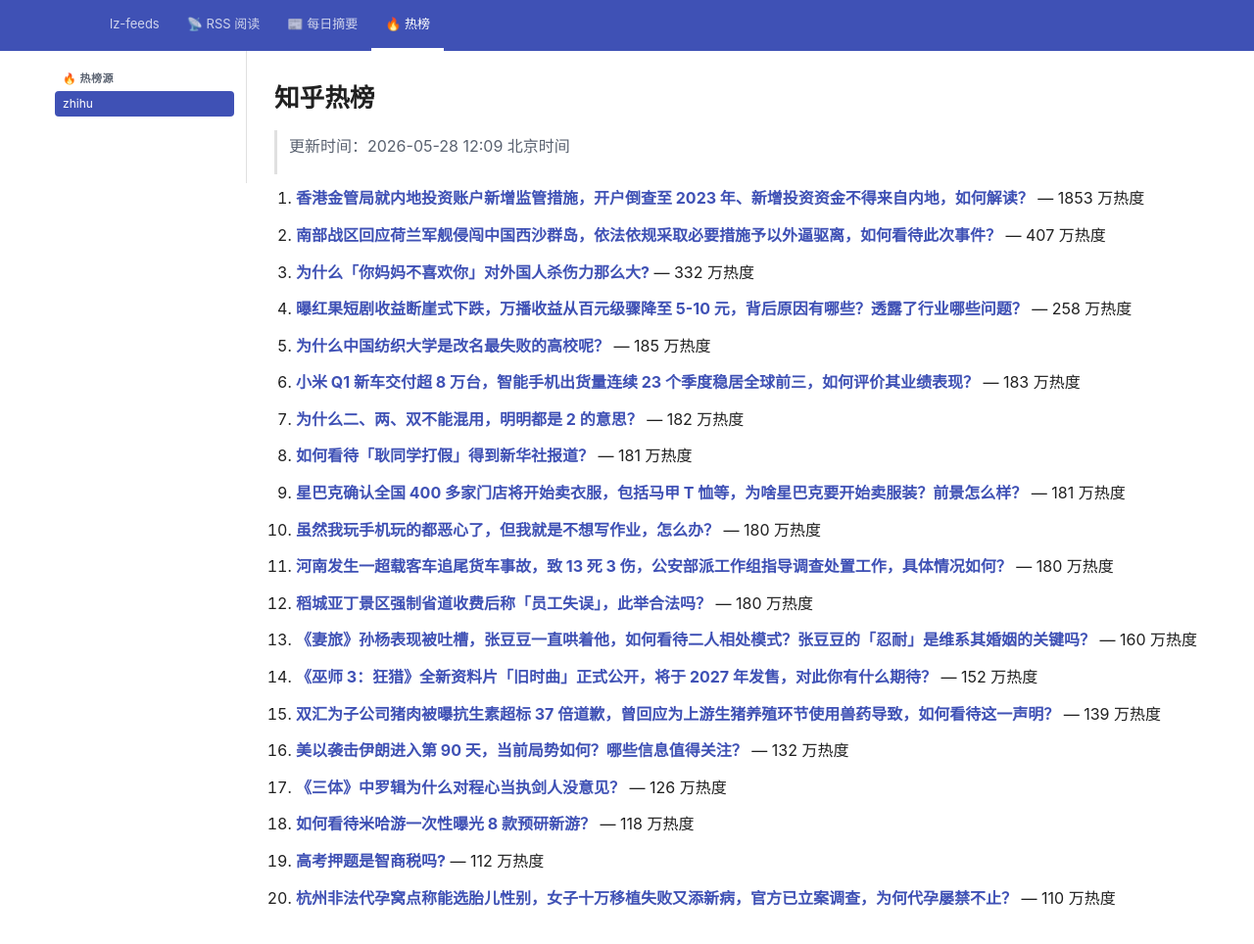
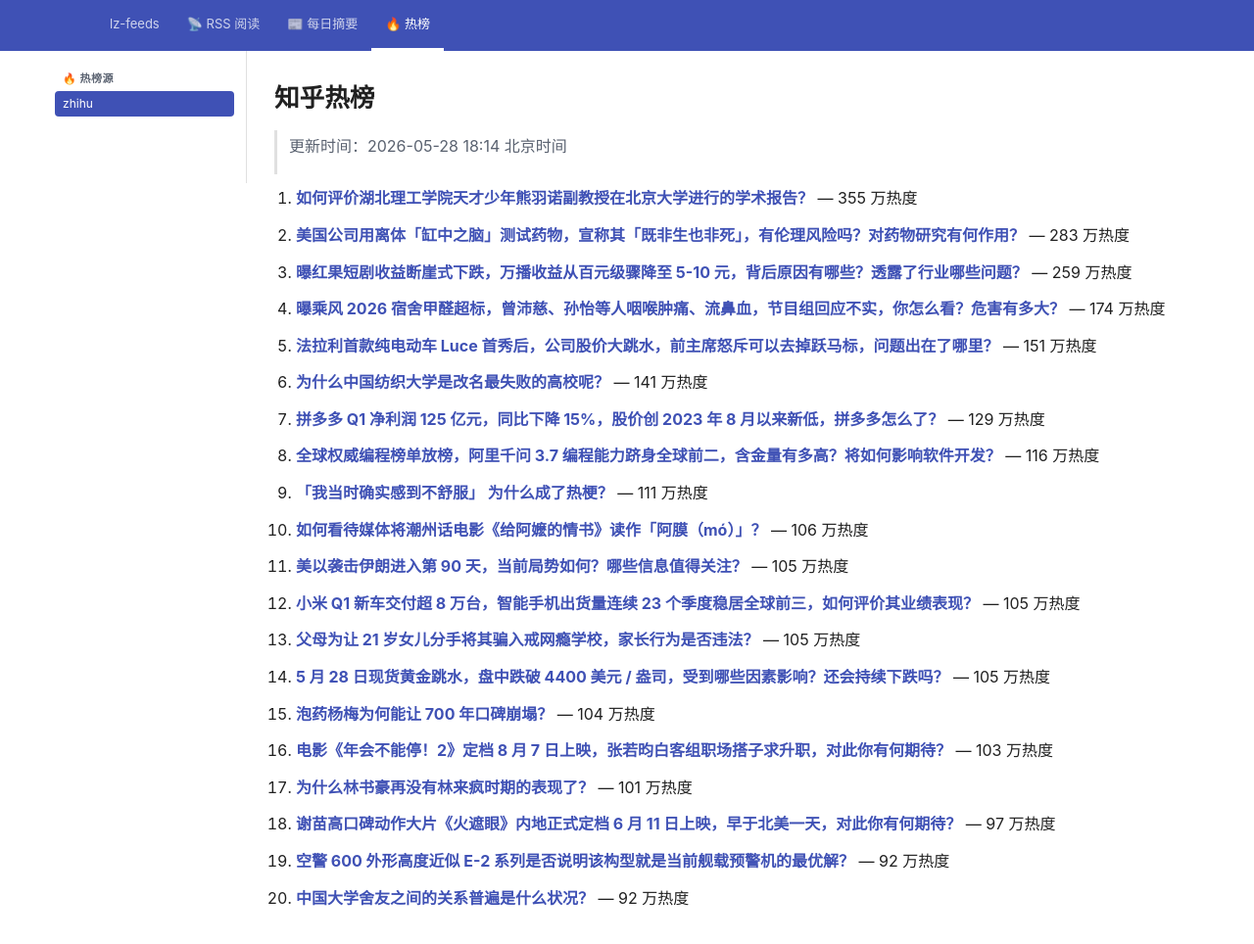
Before and after one commit to lizhang0101/lz-feeds, a Jekyll site: the page built from _hotlist/zhihu.md, in a window 1280 px wide and 994 px high. Shown: the top 964 px of the window at 98% size. Built offline with Jekyll 4.4.1, drawn with Linux system fonts in a browser that asks for light colours.

Commit message:
hotlist: 2026-05-28T10:14Z

```diff
--- a/_hotlist/zhihu.md
+++ b/_hotlist/zhihu.md
@@ -1,48 +1,48 @@
 ---
-updated: 2026-05-28 12:09 北京时间
+updated: 2026-05-28 18:14 北京时间
 count: 20
 ---
 
 # 知乎热榜
 
-> 更新时间：2026-05-28 12:09 北京时间
+> 更新时间：2026-05-28 18:14 北京时间
 
-1. **[香港金管局就内地投资账户新增监管措施，开户倒查至 2023 年、新增投资资金不得来自内地，如何解读？](https://www.zhihu.com/question/2043072357921546874)** — 1853 万热度
+1. **[如何评价湖北理工学院天才少年熊羽诺副教授在北京大学进行的学术报告？](https://www.zhihu.com/question/2042955028177082041)** — 355 万热度
 
-2. **[南部战区回应荷兰军舰侵闯中国西沙群岛，依法依规采取必要措施予以外逼驱离，如何看待此次事件？](https://www.zhihu.com/question/2043071472072123195)** — 407 万热度
+2. **[美国公司用离体「缸中之脑」测试药物，宣称其「既非生也非死」，有伦理风险吗？对药物研究有何作用？](https://www.zhihu.com/question/2042215326868362955)** — 283 万热度
 
-3. **[为什么「你妈妈不喜欢你」对外国人杀伤力那么大?](https://www.zhihu.com/question/1916372096931575252)** — 332 万热度
+3. **[曝红果短剧收益断崖式下跌，万播收益从百元级骤降至 5-10 元，背后原因有哪些？透露了行业哪些问题？](https://www.zhihu.com/question/2041447752677200286)** — 259 万热度
 
-4. **[曝红果短剧收益断崖式下跌，万播收益从百元级骤降至 5-10 元，背后原因有哪些？透露了行业哪些问题？](https://www.zhihu.com/question/2041447752677200286)** — 258 万热度
+4. **[曝乘风 2026 宿舍甲醛超标，曾沛慈、孙怡等人咽喉肿痛、流鼻血，节目组回应不实，你怎么看？危害有多大？](https://www.zhihu.com/question/2043253861687583758)** — 174 万热度
 
-5. **[为什么中国纺织大学是改名最失败的高校呢？](https://www.zhihu.com/question/1889705980960421500)** — 185 万热度
+5. **[法拉利首款纯电动车 Luce 首秀后，公司股价大跳水，前主席怒斥可以去掉跃马标，问题出在了哪里？](https://www.zhihu.com/question/2043099859129983602)** — 151 万热度
 
-6. **[小米 Q1 新车交付超 8 万台，智能手机出货量连续 23 个季度稳居全球前三，如何评价其业绩表现？](https://www.zhihu.com/question/2042664108592517790)** — 183 万热度
+6. **[为什么中国纺织大学是改名最失败的高校呢？](https://www.zhihu.com/question/1889705980960421500)** — 141 万热度
 
-7. **[为什么二、两、双不能混用，明明都是 2 的意思？](https://www.zhihu.com/question/2020170888755041113)** — 182 万热度
+7. **[拼多多 Q1 净利润 125 亿元，同比下降 15%，股价创 2023 年 8 月以来新低，拼多多怎么了？](https://www.zhihu.com/question/2043273358184112712)** — 129 万热度
 
-8. **[如何看待「耿同学打假」得到新华社报道？](https://www.zhihu.com/question/2042616662931895750)** — 181 万热度
+8. **[全球权威编程榜单放榜，阿里千问 3.7 编程能力跻身全球前二，含金量有多高？将如何影响软件开发？](https://www.zhihu.com/question/2042588462981939735)** — 116 万热度
 
-9. **[星巴克确认全国 400 多家门店将开始卖衣服，包括马甲 T 恤等，为啥星巴克要开始卖服装？前景怎么样？](https://www.zhihu.com/question/2042286452512223247)** — 181 万热度
+9. **[「我当时确实感到不舒服」 为什么成了热梗？](https://www.zhihu.com/topic/2042707183138075564/hot)** — 111 万热度
 
-10. **[虽然我玩手机玩的都恶心了，但我就是不想写作业，怎么办？](https://www.zhihu.com/question/368308943)** — 180 万热度
+10. **[如何看待媒体将潮州话电影《给阿嬷的情书》读作「阿膜（mó）」？](https://www.zhihu.com/question/2040513188056277198)** — 106 万热度
 
-11. **[河南发生一超载客车追尾货车事故，致 13 死 3 伤，公安部派工作组指导调查处置工作，具体情况如何？](https://www.zhihu.com/question/2043260341555913882)** — 180 万热度
+11. **[美以袭击伊朗进入第 90 天，当前局势如何？哪些信息值得关注？](https://www.zhihu.com/question/2043104464907629617)** — 105 万热度
 
-12. **[稻城亚丁景区强制省道收费后称「员工失误」，此举合法吗？](https://www.zhihu.com/question/2042634299527140707)** — 180 万热度
+12. **[小米 Q1 新车交付超 8 万台，智能手机出货量连续 23 个季度稳居全球前三，如何评价其业绩表现？](https://www.zhihu.com/question/2042664108592517790)** — 105 万热度
 
-13. **[《妻旅》孙杨表现被吐槽，张豆豆一直哄着他，如何看待二人相处模式？张豆豆的「忍耐」是维系其婚姻的关键吗？](https://www.zhihu.com/question/2033203767886267877)** — 160 万热度
+13. **[父母为让 21 岁女儿分手将其骗入戒网瘾学校，家长行为是否违法？](https://www.zhihu.com/question/2043003697958061566)** — 105 万热度
 
-14. **[《巫师 3：狂猎》全新资料片「旧时曲」正式公开，将于 2027 年发售，对此你有什么期待？](https://www.zhihu.com/question/2043016780742972180)** — 152 万热度
+14. **[5 月 28 日现货黄金跳水，盘中跌破 4400 美元 / 盎司，受到哪些因素影响？还会持续下跌吗？](https://www.zhihu.com/question/2043314967013581849)** — 105 万热度
 
-15. **[双汇为子公司猪肉被曝抗生素超标 37 倍道歉，曾回应为上游生猪养殖环节使用兽药导致，如何看待这一声明？](https://www.zhihu.com/question/2042975040237462279)** — 139 万热度
+15. **[泡药杨梅为何能让 700 年口碑崩塌？](https://www.zhihu.com/question/2040747557106742757)** — 104 万热度
 
-16. **[美以袭击伊朗进入第 90 天，当前局势如何？哪些信息值得关注？](https://www.zhihu.com/question/2043104464907629617)** — 132 万热度
+16. **[电影《年会不能停！2》定档 8 月 7 日上映，张若昀白客组职场搭子求升职，对此你有何期待？](https://www.zhihu.com/question/2043271586703045199)** — 103 万热度
 
-17. **[《三体》中罗辑为什么对程心当执剑人没意见？](https://www.zhihu.com/question/645181520)** — 126 万热度
+17. **[为什么林书豪再没有林来疯时期的表现了？](https://www.zhihu.com/question/296778601)** — 101 万热度
 
-18. **[如何看待米哈游一次性曝光 8 款预研新游？](https://www.zhihu.com/question/2043063922463332231)** — 118 万热度
+18. **[谢苗高口碑动作大片《火遮眼》内地正式定档 6 月 11 日上映，早于北美一天，对此你有何期待？](https://www.zhihu.com/question/2042908879680272108)** — 97 万热度
 
-19. **[高考押题是智商税吗?](https://www.zhihu.com/question/533875462)** — 112 万热度
+19. **[空警 600 外形高度近似 E-2 系列是否说明该构型就是当前舰载预警机的最优解？](https://www.zhihu.com/question/1943112538813334757)** — 92 万热度
 
-20. **[杭州非法代孕窝点称能选胎儿性别，女子十万移植失败又添新病，官方已立案调查，为何代孕屡禁不止？](https://www.zhihu.com/question/2043052117854613747)** — 110 万热度
+20. **[中国大学舍友之间的关系普遍是什么状况？](https://www.zhihu.com/question/22065032)** — 92 万热度
```
